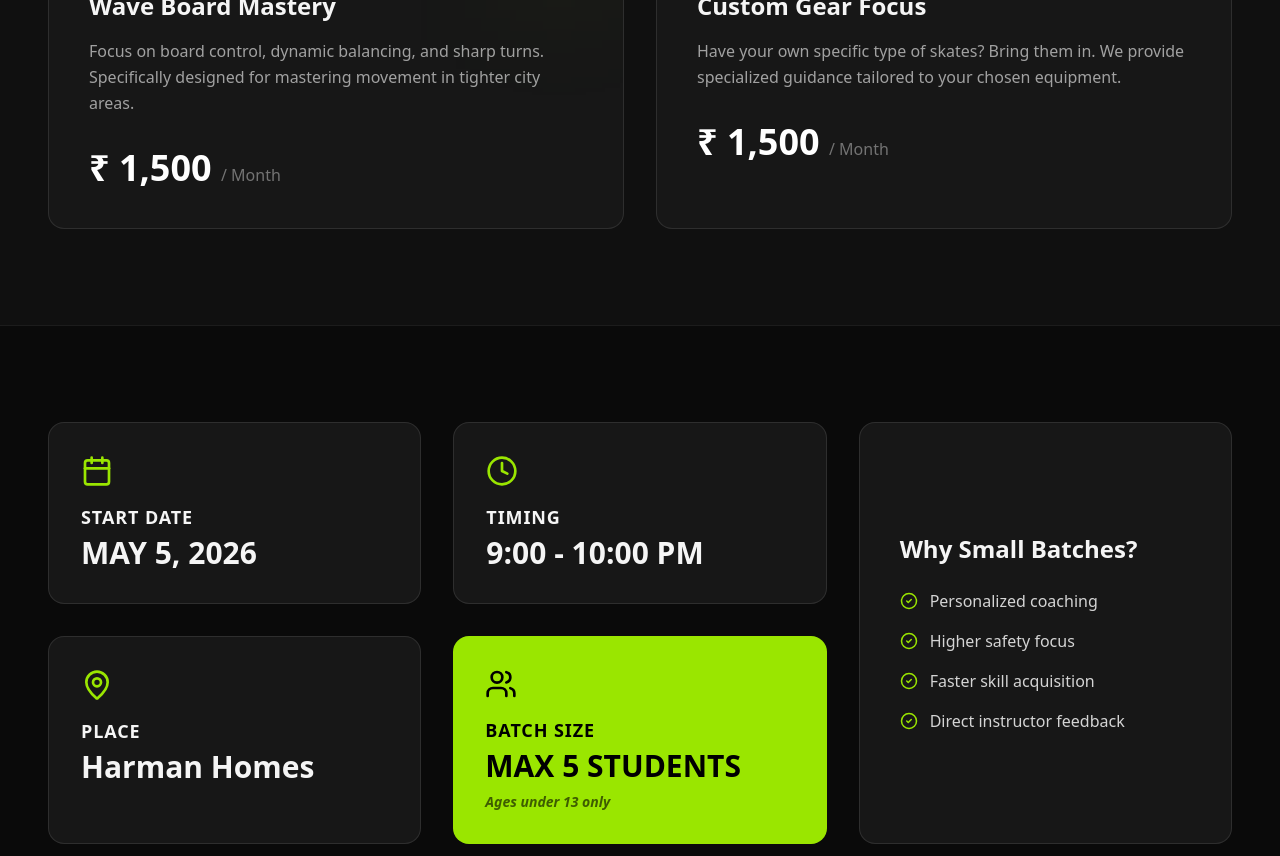
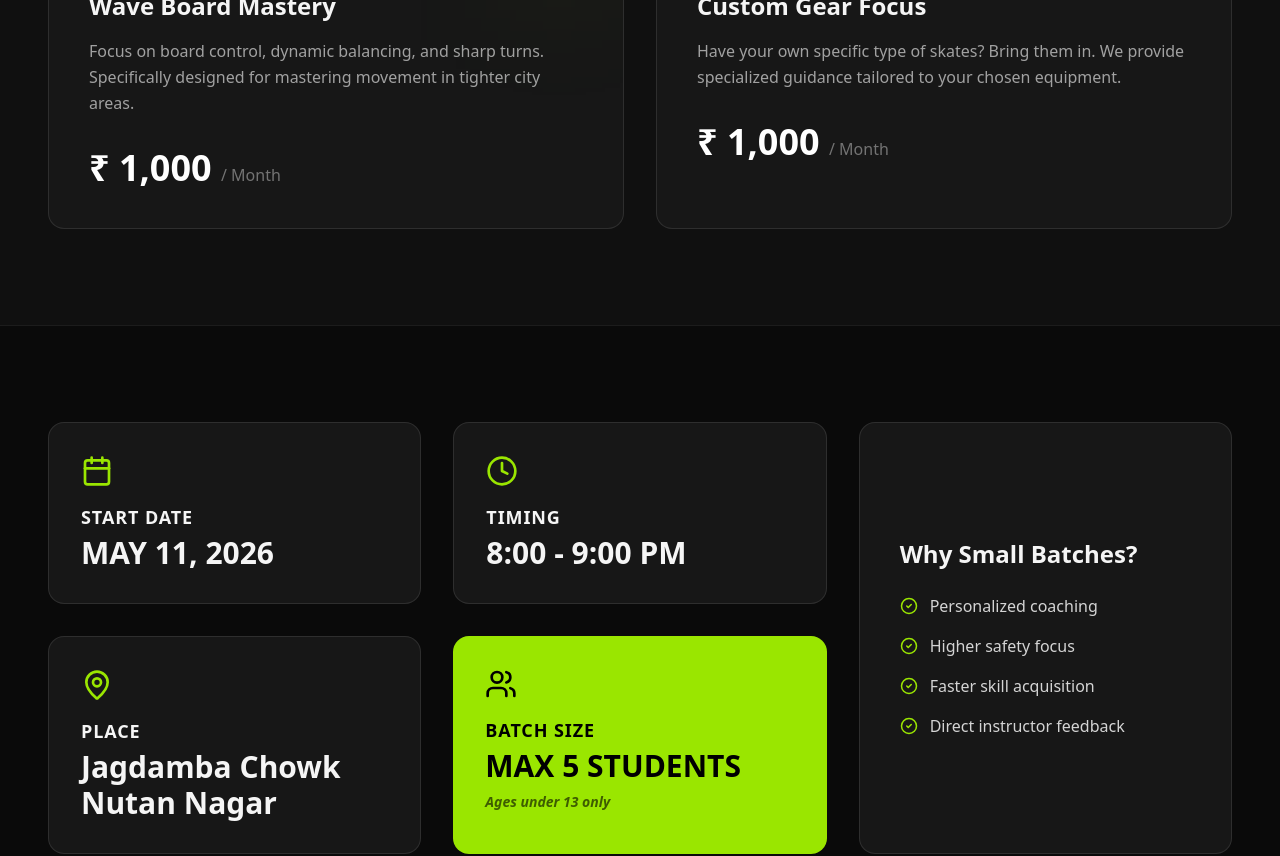
Before and after one commit to atharv8484/skate-FlowV2, a React (Vite) app: page / in a window 1280 px wide. Shown: the part 1180-2036 px from the top of the page. Built offline with nearby package versions, Linux system fonts and the light colour scheme.

Commit message:
Update App.tsx

```diff
--- a/src/App.tsx
+++ b/src/App.tsx
@@ -132,7 +132,7 @@ export default function App() {
               <p className="text-neutral-400 mb-8 leading-relaxed">
                 Focus on board control, dynamic balancing, and sharp turns. Specifically designed for mastering movement in tighter city areas.
               </p>
-              <div className="text-4xl font-black text-white">₹ 1,500 <span className="text-base text-neutral-500 font-medium tracking-normal">/ Month</span></div>
+              <div className="text-4xl font-black text-white">₹ 1,000 <span className="text-base text-neutral-500 font-medium tracking-normal">/ Month</span></div>
             </motion.div>
 
             <motion.div
@@ -146,7 +146,7 @@ export default function App() {
               <p className="text-neutral-400 mb-8 leading-relaxed">
                 Have your own specific type of skates? Bring them in. We provide specialized guidance tailored to your chosen equipment.
               </p>
-              <div className="text-4xl font-black text-white">₹ 1,500 <span className="text-base text-neutral-500 font-medium tracking-normal">/ Month</span></div>
+              <div className="text-4xl font-black text-white">₹ 1,000 <span className="text-base text-neutral-500 font-medium tracking-normal">/ Month</span></div>
             </motion.div>
           </div>
         </div>
@@ -159,17 +159,17 @@ export default function App() {
             <div className="p-8 bg-neutral-900 rounded-2xl border border-white/10">
               <Calendar className="text-lime-400 mb-4" size={32} />
               <h4 className="text-lg font-bold mb-1 uppercase tracking-wider">Start Date</h4>
-              <p className="text-3xl font-black">MAY 5, 2026</p>
+              <p className="text-3xl font-black">MAY 11, 2026</p>
             </div>
             <div className="p-8 bg-neutral-900 rounded-2xl border border-white/10">
               <Clock className="text-lime-400 mb-4" size={32} />
               <h4 className="text-lg font-bold mb-1 uppercase tracking-wider">Timing</h4>
-              <p className="text-3xl font-black">9:00 - 10:00 PM</p>
+              <p className="text-3xl font-black">8:00 - 9:00 PM</p>
             </div>
             <div className="p-8 bg-neutral-900 rounded-2xl border border-white/10">
               <MapPin className="text-lime-400 mb-4" size={32} />
               <h4 className="text-lg font-bold mb-1 uppercase tracking-wider">Place</h4>
-              <p className="text-3xl font-black">Harman Homes</p>
+              <p className="text-3xl font-black">Jagdamba Chowk Nutan Nagar </p>
             </div>
             <div className="p-8 bg-lime-400 text-black rounded-2xl">
               <Users className="mb-4" size={32} />
```
